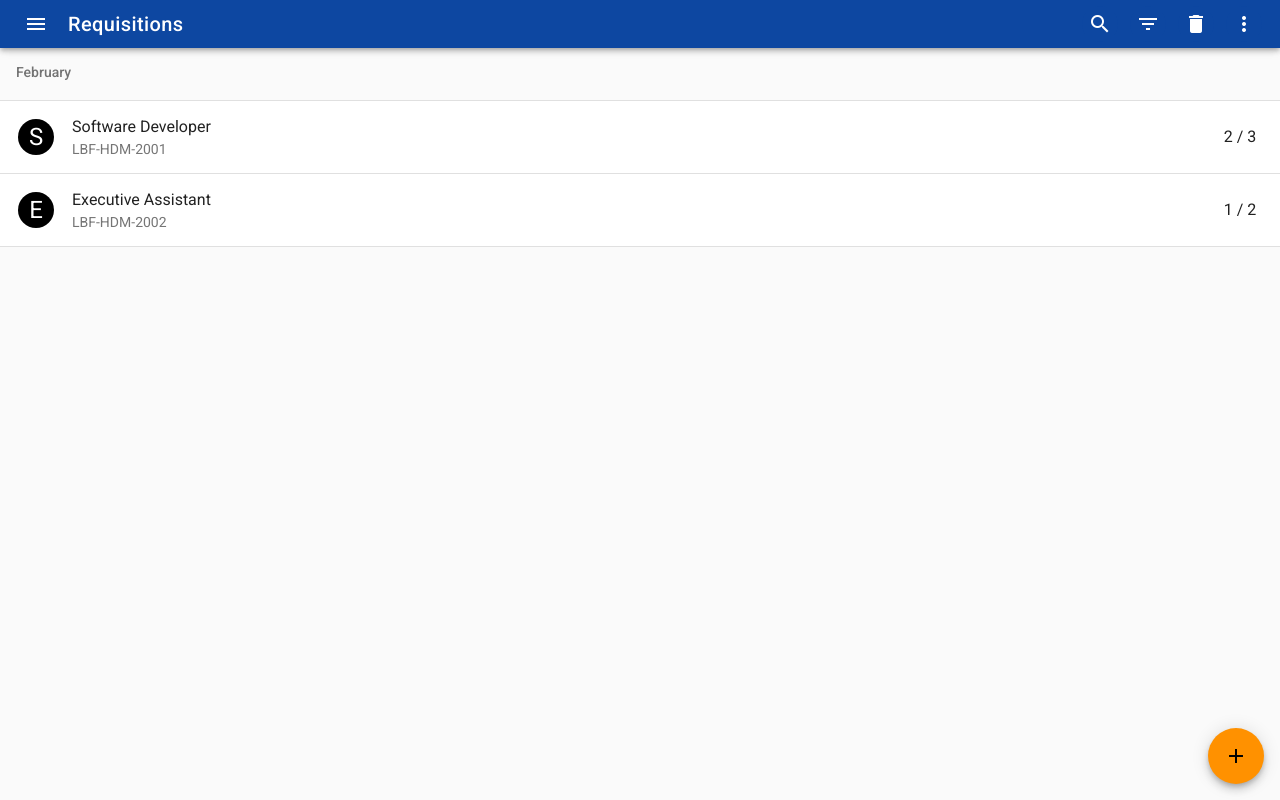
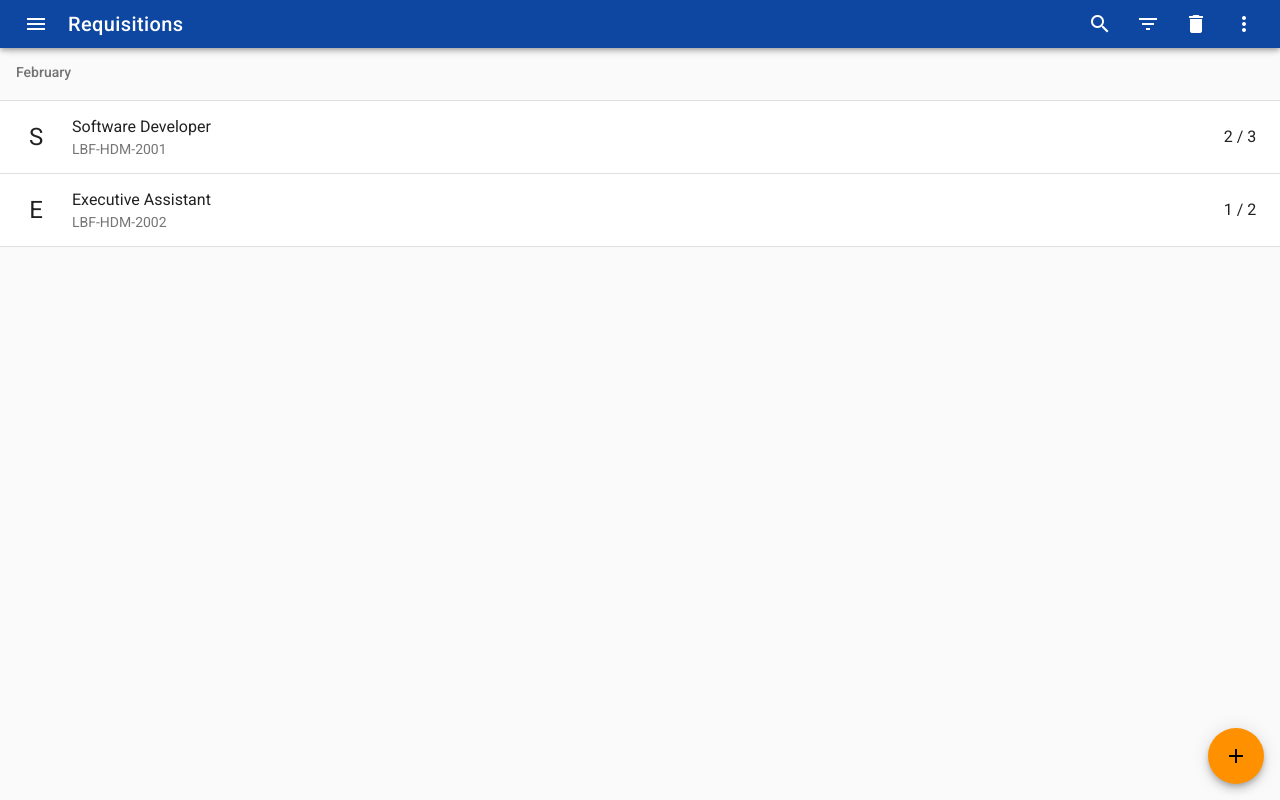
Before and after one commit to iceniveth/firecruiter, a Vue app: page /requisitions in a window 1280 px wide. Built offline with nearby package versions, Linux system fonts and the light colour scheme.

Commit message:
Remove color of avatars

```diff
--- a/src/pages/Applicants.vue
+++ b/src/pages/Applicants.vue
@@ -6,8 +6,9 @@
             two-line>
       <template v-for="applicant in applicants">
         <v-list-tile @click="">
+          <v-list-tile-avatar color=""
                               size="36">
-            <span class="white--text headline">{{ applicant.name.charAt(0).toUpperCase() }}</span>
+            <span class="headline">{{ applicant.name.charAt(0).toUpperCase() }}</span>
           </v-list-tile-avatar>
 
           <v-list-tile-content>
@@ -35,6 +36,8 @@
 </template>
 
 <script>
+import routes from '../router/routes';
+
 export default {
   data() {
     return {
@@ -53,6 +56,13 @@ export default {
         }
       ]
     };
+  },
+  methods: {
+    gotoNewApplicant() {
+      this.$router.push({
+        name: routes.applicantCreate.name
+      });
+    }
   }
 }
 </script>
--- a/src/pages/Requisitions.vue
+++ b/src/pages/Requisitions.vue
@@ -9,9 +9,9 @@
       <template v-for="requisition in requisitions">
         <v-list-tile @click="">
           <v-list-tile-avatar>
-            <v-avatar color="black"
+            <v-avatar color=""
                       size="36">
-              <span class="white--text headline">{{ requisition.position.charAt(0).toUpperCase() }}</span>
+              <span class="headline">{{ requisition.position.charAt(0).toUpperCase() }}</span>
             </v-avatar>
           </v-list-tile-avatar>
 
```
